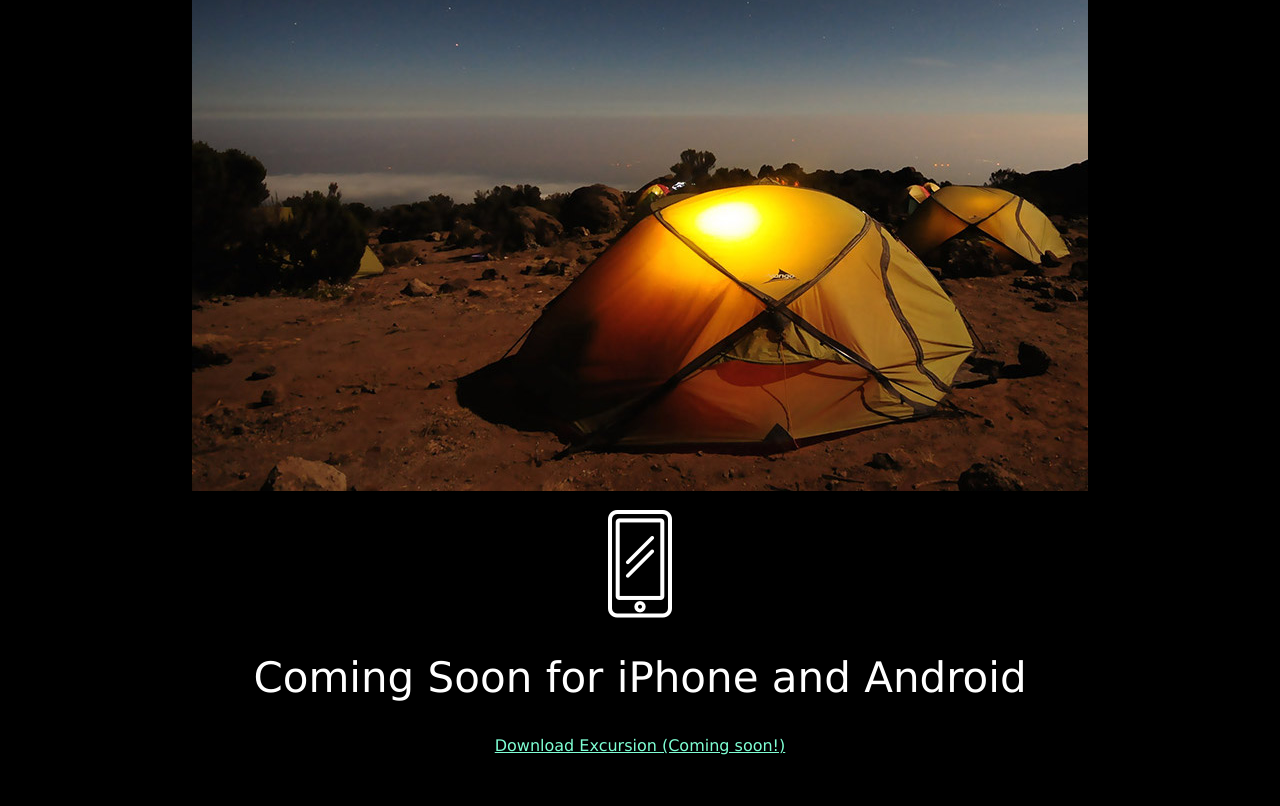
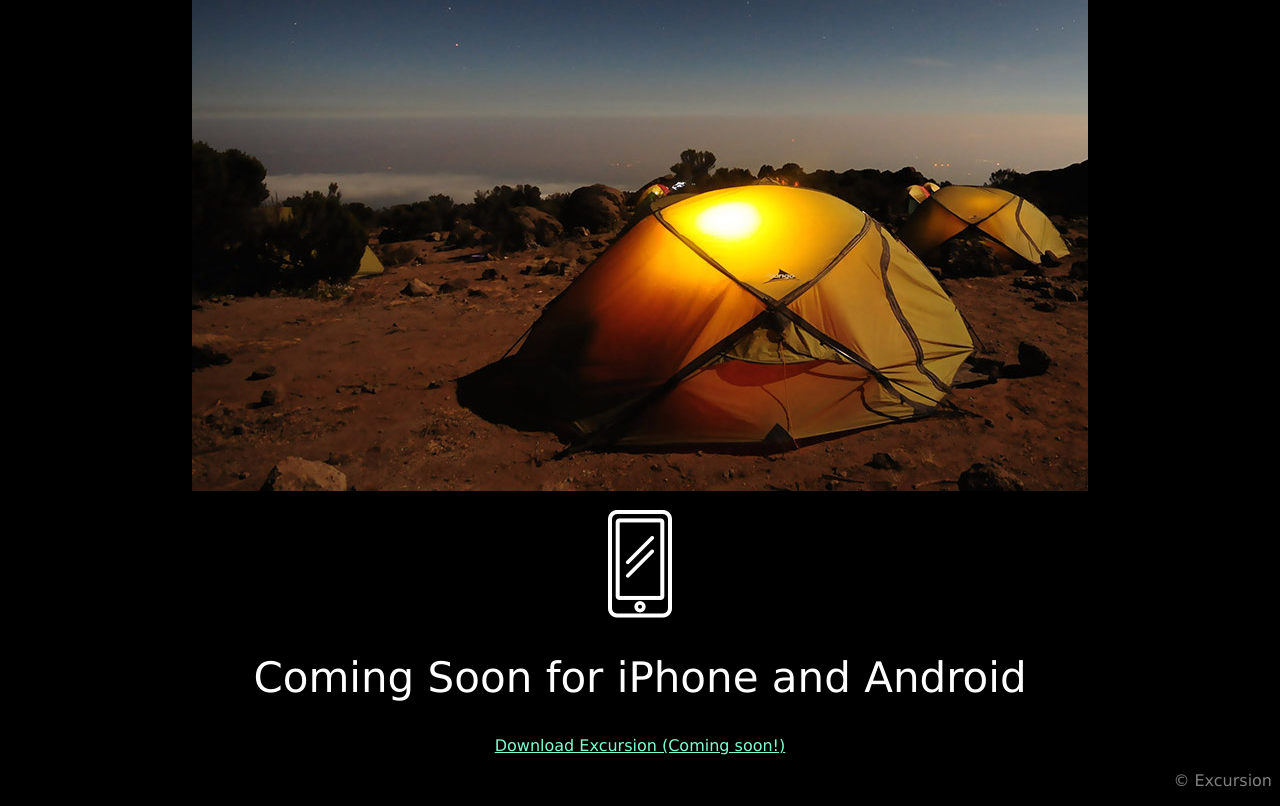
Before and after one commit to martinvalda/excursion, a plain HTML site: page index.html in a window 1280 px wide. Shown: the part 500-1306 px from the top of the page. Before the commit the page ends 1271 px from the top, so only its background shows below. Drawn offline with Linux system fonts and the light colour scheme.

Commit message:
changes final

```diff
--- a/index.html
+++ b/index.html
@@ -31,6 +31,8 @@
       <a href="" style="color:Aquamarine">Download Excursion (Coming soon!)</a>
     </p>
 
+    <p id="footer">&copy Excursion</p>
+
   </body>
 
 </html>
--- a/resources/css/style.css
+++ b/resources/css/style.css
@@ -44,3 +44,7 @@ video {
   max-height:100%;
   vertical-align: middle;
 }
+
+#footer {
+  text-align: right;
+}
```
